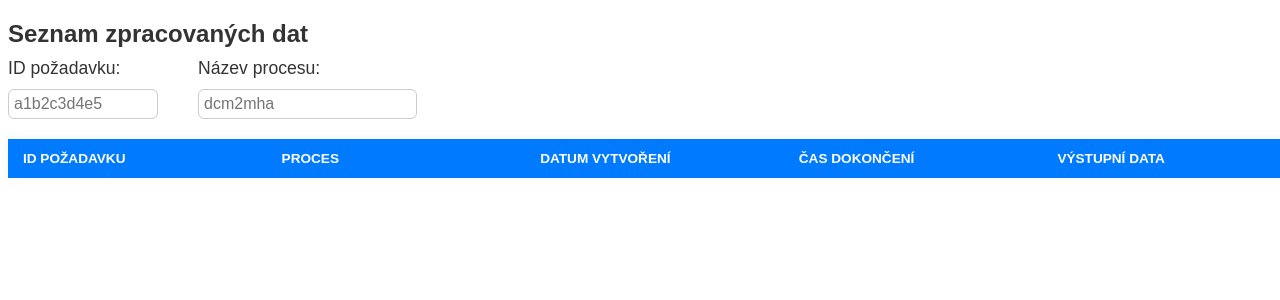
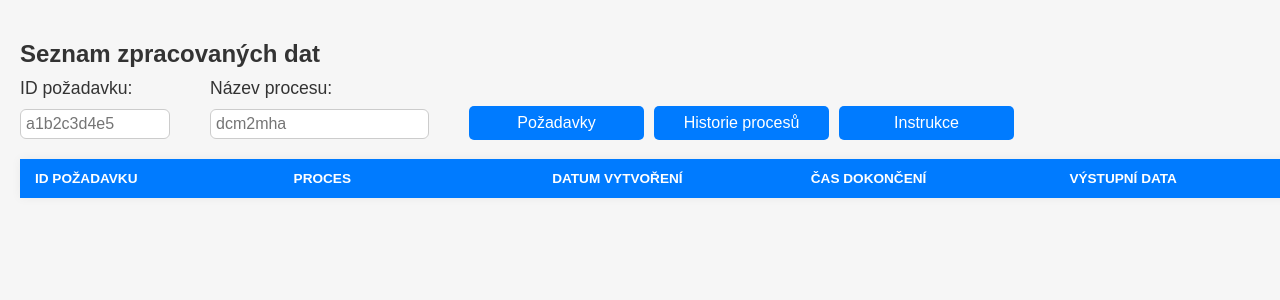
Before and after one commit to Vojtech-Benda/fnodthandler, a Python web app: template templates/data.html in a window 1280 px wide. Shown: the top 300 px of the page. Run offline with Jinja, Linux system fonts and the light colour scheme; the template is opened without the code that fills it, so the values that code supplies are empty.

Commit message:
added navigation buttons to all pages

```diff
--- a/static/data_style.css
+++ b/static/data_style.css
@@ -1,15 +1,25 @@
 /*data_style.css */
 
+body {
+    font-family: Arial, sans-serif;
+    background-color: #f6f6f6;
+    margin: 0;
+    padding: 20px;
+}
+
 .header_title {
-    font-family: Arial, sans-serif;
+    /* font-family: Arial, sans-serif; */
     font-size: 1.5rem;
     color: #333;
     margin-bottom: 10px;
 }
 
 .filter_row {
+    width: fit-content;
+    min-width: 1000px;
     display: flex;
-    flex-wrap: wrap;
+    flex-wrap: nowrap;
+    flex-direction: row;
     gap: 20px;
     align-items: center;
     margin-bottom: 5px;
@@ -105,3 +115,22 @@
 .data_table tbody td button {
     margin-right: 8px;
 }
+
+.navigation_button {
+    display: block;
+    padding: 8px 15px;
+    background-color: #007bff;
+    color: white;
+    text-decoration: none;
+    border-radius: 5px;
+    text-align: center;
+    font-size: 1em;
+    transition: background-color 0.2s ease;
+    white-space: nowrap;
+    box-sizing: border-box;
+    width: 175px;
+}
+
+.navigation_button:hover {
+    background-color: #0056b3;
+}
--- a/templates/data.html
+++ b/templates/data.html
@@ -25,6 +25,13 @@
             <label for="process_name_label" class="filter_label">Název procesu:</label>
             <input type="text" class="filter_input process_filter" id="process_name_filter" placeholder="dcm2mha">
         </div>
+
+        <div style="display: flex; gap: 10px; margin-top: 15px;">
+            <a href="/submit" class="navigation_button">Požadavky</a>
+            <a href="/history" class="navigation_button">Historie procesů</a>
+            <a href="/instructions" class="navigation_button">Instrukce</a>
+        </div>
+
     </div>
     <div id="data_table_div" class="table">
         <table id="data_table" class="data_table">
--- a/templates/history.html
+++ b/templates/history.html
@@ -10,6 +10,12 @@
 </head>
 
 <body>
+    <div style="display: flex; gap: 10px">
+        <a href="/submit" class="navigation_button">Požadavky</a>
+        <a href="/data" class="navigation_button">Zpracované data</a>
+        <a href="/instructions" class="navigation_button">Instrukce</a>
+    </div>
+
     <table class="job_table">
         <colgroup>
             <col style="width: 10%;"> <!-- request_id -->
```
